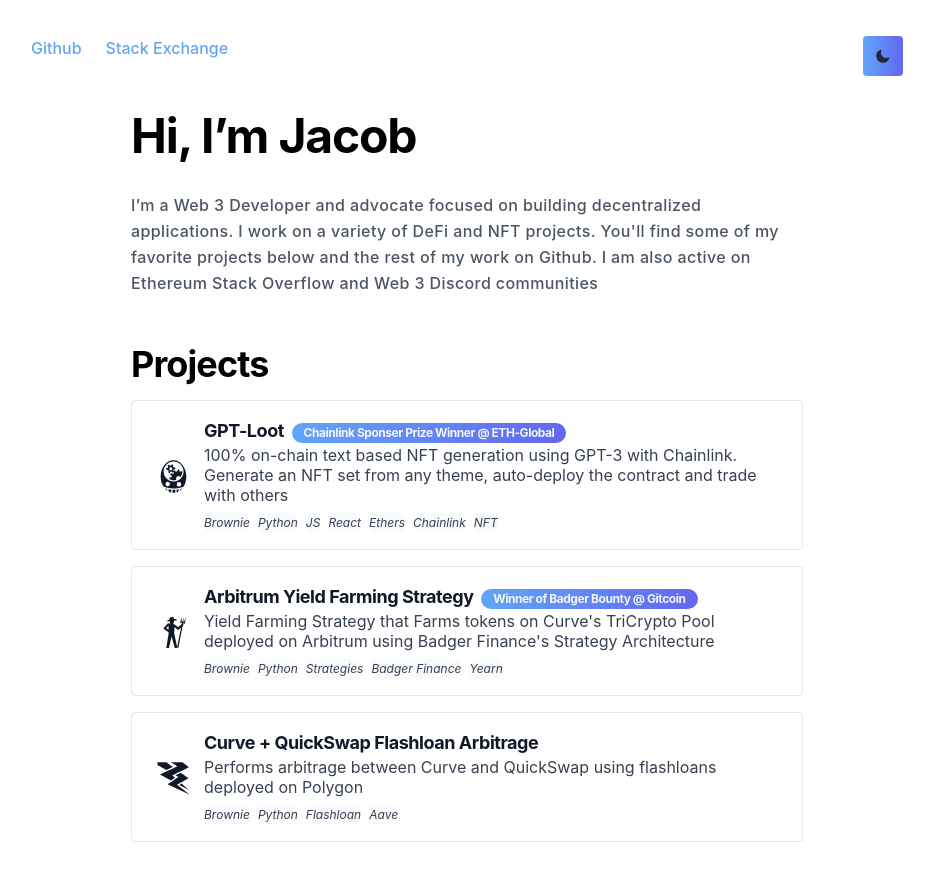
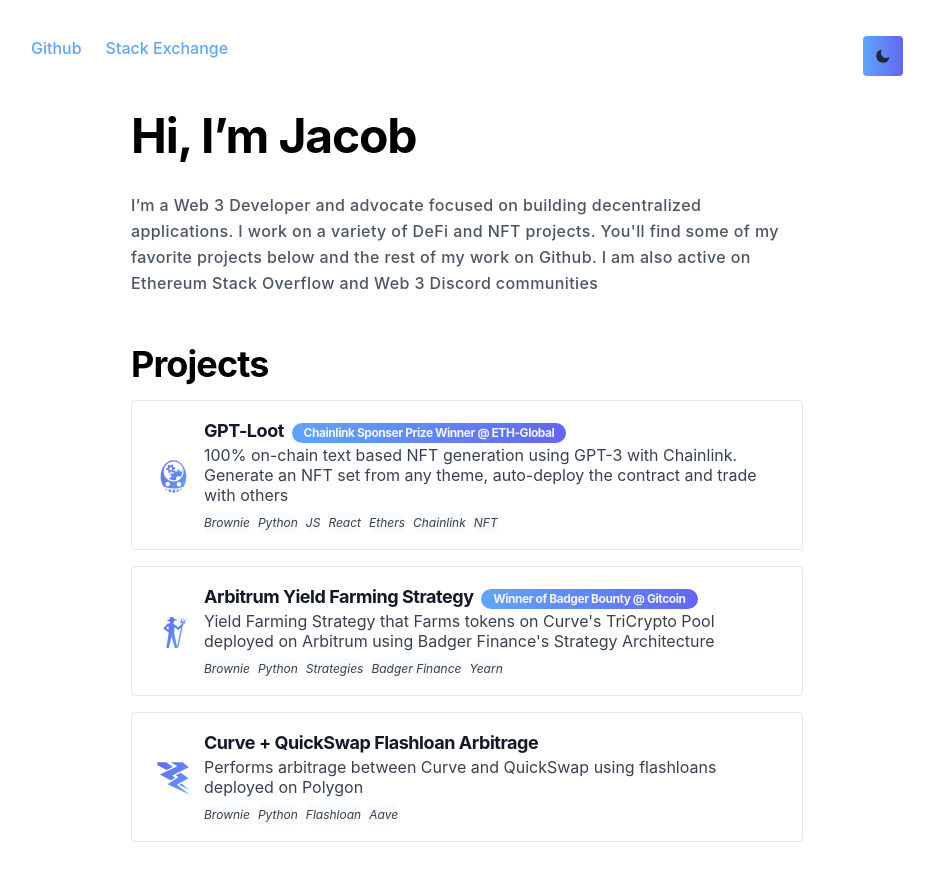
Before and after one commit to jalbrekt85/portfolio, a Next.js app in the folder my-project/: page / in a window 1280 px wide. Shown: the top 880 px of the page, without its empty margins (173-1107 px from the left). Built offline with nearby package versions, Linux system fonts and the light colour scheme; a web font is replaced by a local one; what @tailwindcss/typography would draw is missing.

Commit message:
add gradient to icons

```diff
--- a/my-project/pages/index.js
+++ b/my-project/pages/index.js
@@ -29,11 +29,29 @@
         <h3 className="font-bold text-2xl md:text-4xl tracking-tight mb-4 mt-8 text-black dark:text-white">
           Projects
         </h3>
+        <svg width="0" height="0">
+          <linearGradient
+            id="blue-gradient"
+            x1="100%"
+            y1="100%"
+            x2="0%"
+            y2="0%"
+          >
+            <stop stopColor="#60A5FA" offset="0%" />
+            <stop stopColor="#6366F1" offset="100%" />
+          </linearGradient>
+        </svg>
+
         <ProjectCard
           title="GPT-Loot"
           description="100% on-chain text based NFT generation using GPT-3 with Chainlink. Generate an NFT set from any theme, auto-deploy the contract and trade with others"
           href="https://gptloot.com"
-          icon={<GiArtificialIntelligence size="35" />}
+          icon={
+            <GiArtificialIntelligence
+              size="35"
+              style={{ fill: "url(#blue-gradient)" }}
+            />
+          }
           tags={[
             "Brownie",
             "Python",
@@ -52,7 +70,7 @@
           title="Arbitrum Yield Farming Strategy"
           description="Yield Farming Strategy that Farms tokens on Curve's TriCrypto Pool deployed on Arbitrum using Badger Finance's Strategy Architecture"
           href="https://github.com/jalbrekt85/Tricrypto-Arbitrum-Strategy"
-          icon={<GiFarmer size="35" />}
+          icon={<GiFarmer size="35" style={{ fill: "url(#blue-gradient)" }} />}
           tags={["Brownie", "Python", "Strategies", "Badger Finance", "Yearn"]}
           badge={true}
           color="yellow-500"
@@ -63,7 +81,12 @@
           title="Curve + QuickSwap Flashloan Arbitrage"
           description="Performs arbitrage between Curve and QuickSwap using flashloans deployed on Polygon"
           href="https://github.com/jalbrekt85/Flashloan-Strategy"
-          icon={<GiLightningHelix size="35" />}
+          icon={
+            <GiLightningHelix
+              size="35"
+              style={{ fill: "url(#blue-gradient)" }}
+            />
+          }
           tags={["Brownie", "Python", "Flashloan", "Aave"]}
         />
       </div>
```
